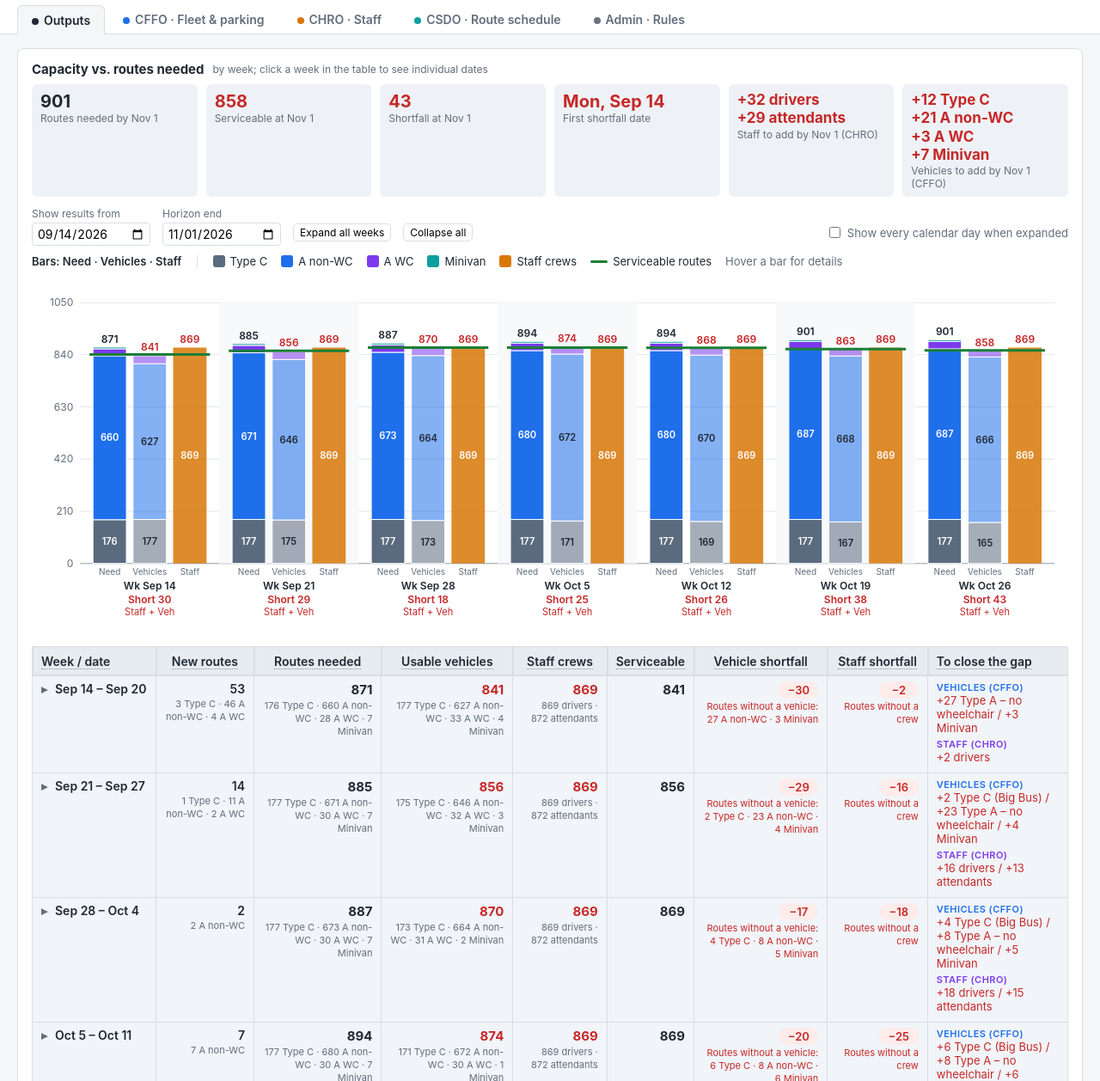
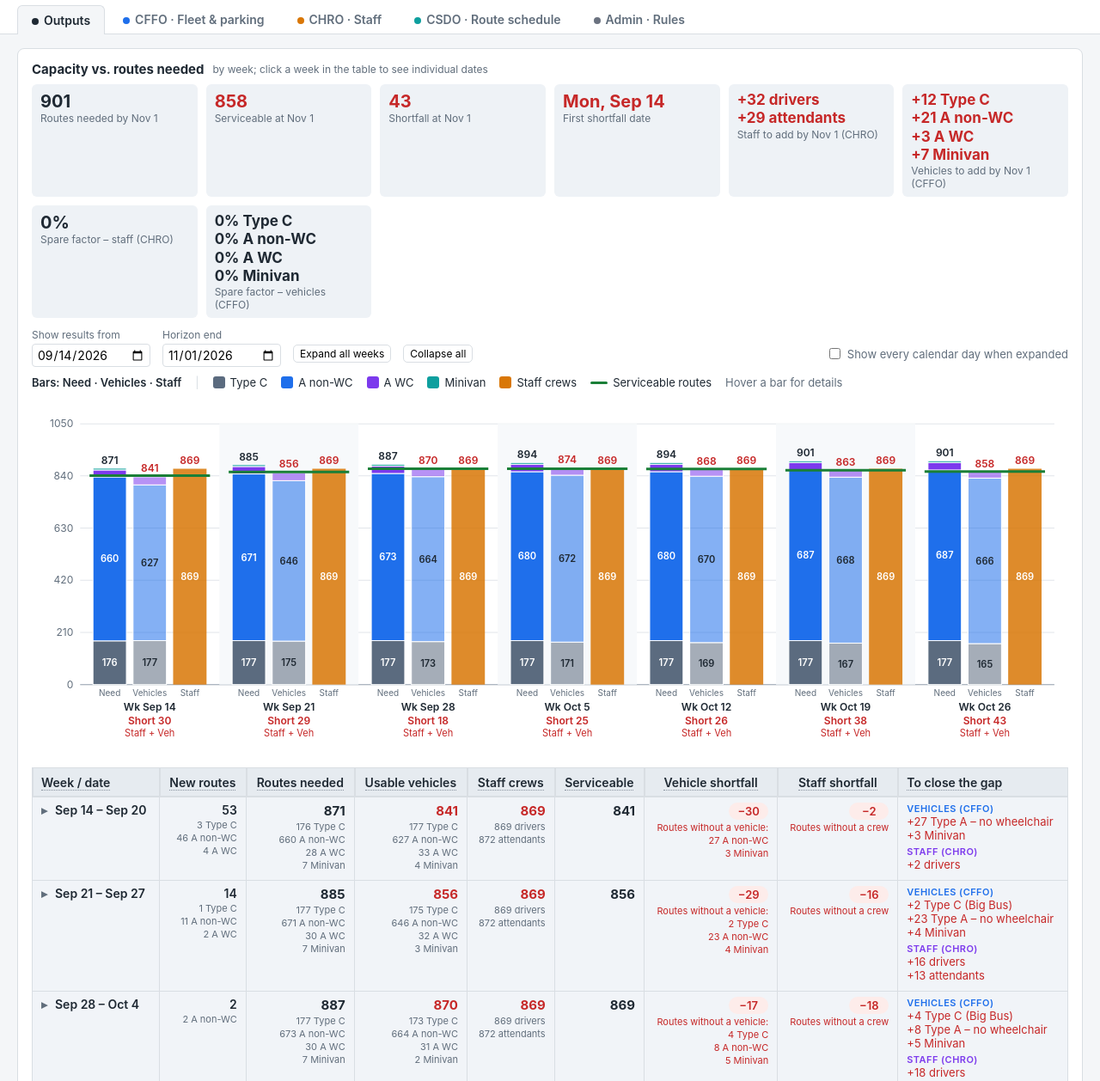
Before and after one commit to NYCSBUS/Route-Capacity-Planner, a plain HTML site: page index.html in a window 1280 px wide. Shown: the part 42-1300 px from the top of the page at 86% size. Drawn offline with Linux system fonts and the light colour scheme.

Commit message:
Update index.html

```diff
--- a/index.html
+++ b/index.html
@@ -581,7 +581,10 @@ function TH(label, help, cls) {
   else th.append(label);
   return th;
 }
-const splitText = (obj, filterZero = true) => VT.filter(t => !filterZero || obj[t]).map(t => obj[t] + ' ' + VT_SHORT[t]).join(' · ');
+const splitArr = (obj, filterZero = true) => VT.filter(t => !filterZero || obj[t]).map(t => obj[t] + ' ' + VT_SHORT[t]);
+const splitText = (obj, filterZero = true) => splitArr(obj, filterZero).join(' · ');
+// one line per item, for table sub-text
+const subLines = (arr, cls) => h('span', { class: 'sub' + (cls ? ' ' + cls : '') }, ...arr.map(x => h('div', {}, x)));
 const crewWord = () => state.rules.attendantRequired ? 'crews' : 'drivers';
 
 /* ---------------- Input rendering ---------------- */
@@ -686,7 +689,9 @@ function renderResults(res) {
     stat('Shortfall at ' + fmt(res.endDate), last.shortfall, last.shortfall > 0 ? 'bad' : 'ok'),
     stat('First shortfall date', firstShort ? fmtDow(firstShort.date) : 'None', firstShort ? 'bad' : 'ok'),
     stat('Staff to add by ' + fmt(res.endDate) + ' (CHRO)', lines(gapStaff), gapStaff.length ? 'bad' : 'ok'),
-    stat('Vehicles to add by ' + fmt(res.endDate) + ' (CFFO)', lines(gapVeh), gapVeh.length ? 'bad' : 'ok'));
+    stat('Vehicles to add by ' + fmt(res.endDate) + ' (CFFO)', lines(gapVeh), gapVeh.length ? 'bad' : 'ok'),
+    stat('Spare factor – staff (CHRO)', num(state.staff.sparePct) + '%'),
+    stat('Spare factor – vehicles (CFFO)', lines(VT.map(t => num(state.vehicles[t].sparePct) + '% ' + VT_SHORT[t]))));
   if (peak && peak.shortfall > 0 && peak.date !== last.date && peak.shortfall > last.shortfall) sum.append(stat('Peak shortfall', peak.shortfall + ' on ' + fmt(peak.date), 'bad'));
   const overflowWeeks = res.weeks.filter(w => res.supply[w].overflow > 0);
   if (overflowWeeks.length) notices.append(h('div', { class: 'notice' }, 'Parking capacity exceeded in ' + overflowWeeks.length + ' week(s): up to ' + Math.max(...overflowWeeks.map(w => res.supply[w].overflow)) + ' vehicle(s) cannot be parked and are excluded from the fleet.'));
@@ -708,14 +713,14 @@ function renderResults(res) {
     if (gg.depot) vehLines.push('+' + gg.depot + ' parking spaces');
     if (gg.drivers) staffLines.push('+' + gg.drivers + ' drivers');
     if (gg.attendants) staffLines.push('+' + gg.attendants + ' attendants');
-    const gapBlock = (title, lines, color) => h('div', { class: 'gap-block' }, h('span', { class: 'gap-title', style: 'color:' + color }, title), lines.length ? h('div', {}, lines.join(' / ')) : h('div', { class: 'ok' }, 'none needed'));
+    const gapBlock = (title, lines, color) => h('div', { class: 'gap-block' }, h('span', { class: 'gap-title', style: 'color:' + color }, title), lines.length ? lines.map(x => h('div', {}, x)) : h('div', { class: 'ok' }, 'none needed'));
     return [
-      h('td', {}, newTotal ? h('span', {}, String(newTotal), h('span', { class: 'sub' }, splitText(added))) : h('span', { class: 'muted' }, '–')),
-      h('td', {}, h('span', { class: 'big' }, r.totalDemand), h('span', { class: 'sub' }, splitText(r.demand))),
-      h('td', {}, h('span', { class: 'big ' + (vShort > 0 ? 'bad' : '') }, s.usableTotal), h('span', { class: 'sub' }, splitText(s.usable, false))),
-      h('td', {}, h('span', { class: 'big ' + (sShort > 0 ? 'bad' : '') }, s.pairs), h('span', { class: 'sub' }, s.usableDrivers + ' drivers' + (state.rules.attendantRequired ? ' · ' + s.usableAttendants + ' attendants' : ''))),
+      h('td', {}, newTotal ? h('span', {}, String(newTotal), subLines(splitArr(added))) : h('span', { class: 'muted' }, '–')),
+      h('td', {}, h('span', { class: 'big' }, r.totalDemand), subLines(splitArr(r.demand))),
+      h('td', {}, h('span', { class: 'big ' + (vShort > 0 ? 'bad' : '') }, s.usableTotal), subLines(splitArr(s.usable, false))),
+      h('td', {}, h('span', { class: 'big ' + (sShort > 0 ? 'bad' : '') }, s.pairs), subLines([s.usableDrivers + ' drivers', ...(state.rules.attendantRequired ? [s.usableAttendants + ' attendants'] : [])])),
       h('td', {}, h('span', { class: 'big' }, r.serviceable)),
-      h('td', {}, h('span', { class: 'pill ' + (vShort > 0 ? 'bad' : 'ok') }, vShort > 0 ? '−' + vShort : 'OK'), vShort > 0 ? h('span', { class: 'sub bad' }, 'Routes without a vehicle: ' + splitText(r.unserved)) : null),
+      h('td', {}, h('span', { class: 'pill ' + (vShort > 0 ? 'bad' : 'ok') }, vShort > 0 ? '−' + vShort : 'OK'), vShort > 0 ? subLines(['Routes without a vehicle:', ...splitArr(r.unserved)], 'bad') : null),
       h('td', {}, h('span', { class: 'pill ' + (sShort > 0 ? 'bad' : 'ok') }, sShort > 0 ? '−' + sShort : 'OK'), sShort > 0 ? h('span', { class: 'sub bad' }, 'Routes without a ' + (state.rules.attendantRequired ? 'crew' : 'driver')) : null),
       h('td', { class: 'l gap' }, gapBlock('Vehicles (CFFO)', vehLines, '#1f6feb'), gapBlock('Staff (CHRO)', staffLines, '#7c3aed')),
     ];
```
